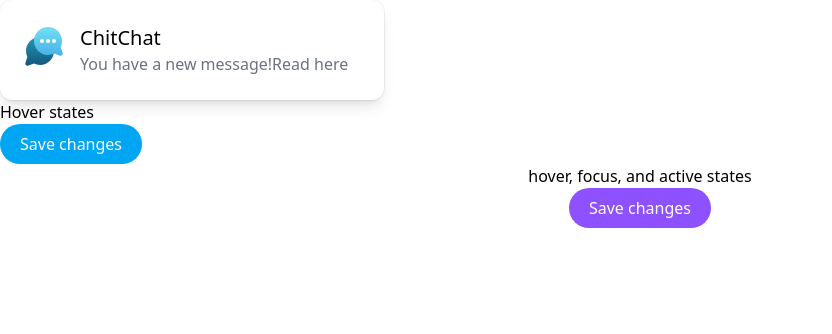
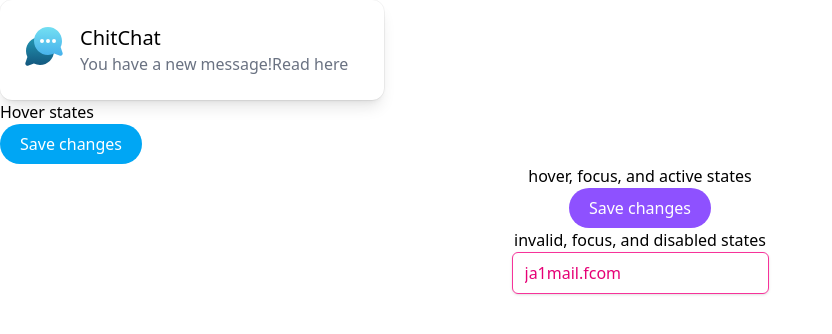
Before and after one commit to JammiM/tailwindcss-sandbox, a React (Vite) app: page / in a window 1280 px wide. Shown: the top 334 px of the page, without its empty margins (0-832 px from the left). Built offline with nearby package versions, Linux system fonts and the light colour scheme.

Commit message:
Component for input form states

```diff
--- a/src/App.tsx
+++ b/src/App.tsx
@@ -59,6 +59,21 @@ function App() {
             Save changes
           </button>
         </div>
+
+        <div className="grid place-items-center">
+          <h4>invalid, focus, and disabled states</h4>
+
+          <form action="">
+            <input
+              id="email-1"
+              className="block w-full rounded-md border border-gray-300 px-3 py-2 placeholder-gray-400 shadow-sm invalid:border-pink-500 invalid:text-pink-600 focus:border-sky-500 focus:outline focus:outline-sky-500 focus:invalid:border-pink-500 focus:invalid:outline-pink-500 disabled:border-gray-200 disabled:bg-gray-50 disabled:text-gray-500 disabled:shadow-none sm:text-sm dark:disabled:border-gray-700 dark:disabled:bg-gray-800/20"
+              placeholder="you@example.com"
+              type="email"
+              value="ja1mail.fcom"
+              name="email"
+            />
+          </form>
+        </div>
       </section>
 
       {/* <div className="card">
```
